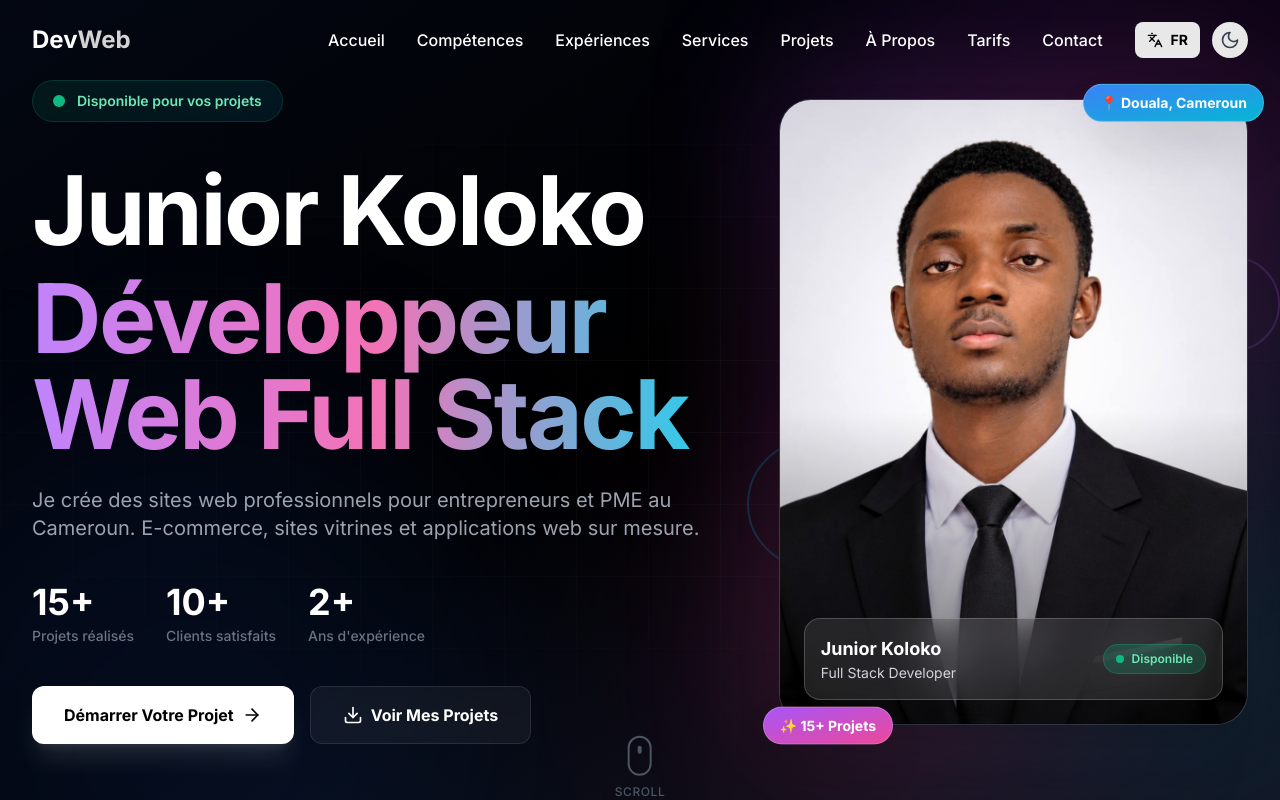
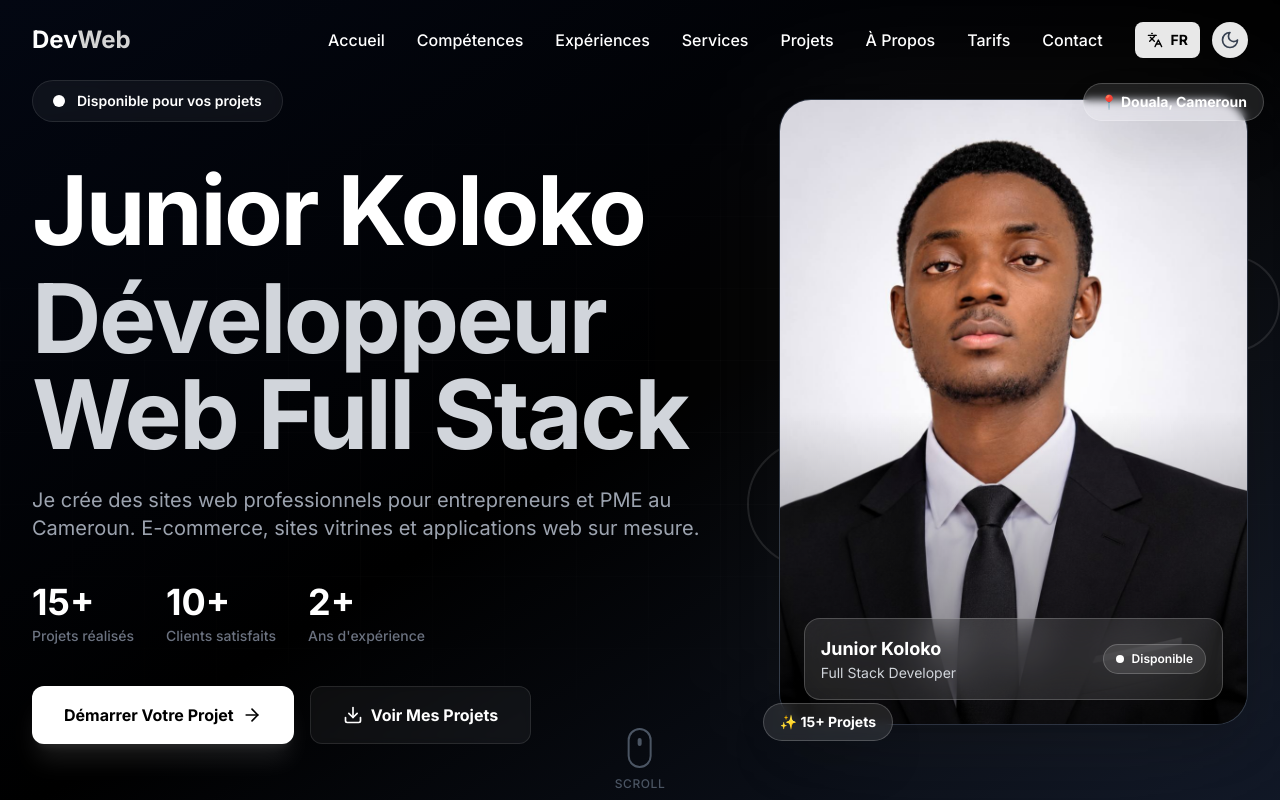
Before and after one commit to KLK2005/MonPorteFolio, a Next.js app: page / in a window 1280 px wide. Shown: the top 800 px of the page. Built offline with nearby package versions, Linux system fonts and the light colour scheme.

Commit message:
Design minimaliste : couleurs supprimées + animations au scroll désactivées

```diff
--- a/components/Hero.tsx
+++ b/components/Hero.tsx
@@ -1,6 +1,5 @@
 'use client'
 
-import { motion } from 'framer-motion'
 import { ArrowRight, Download } from 'lucide-react'
 import Image from 'next/image'
 import { useLanguage } from '@/contexts/LanguageContext'
@@ -15,15 +14,8 @@ const Hero = () => {
       id="accueil"
       className="relative min-h-screen flex items-center overflow-hidden bg-gradient-to-br from-gray-950 via-black to-gray-900"
     >
-      {/* Gradient blobs subtils et élégants */}
-      <div className="absolute inset-0 overflow-hidden opacity-40">
-        <div className="absolute -top-40 -right-40 w-[600px] h-[600px] bg-purple-600/30 rounded-full blur-[120px] animate-blob" />
-        <div className="absolute -bottom-40 -left-40 w-[600px] h-[600px] bg-blue-600/30 rounded-full blur-[120px] animate-blob animation-delay-2000" />
-        <div className="absolute top-1/2 left-1/2 -translate-x-1/2 -translate-y-1/2 w-[500px] h-[500px] bg-pink-600/20 rounded-full blur-[120px] animate-blob animation-delay-4000" />
-      </div>
-
       {/* Grille subtile */}
-      <div className="absolute inset-0 bg-[linear-gradient(rgba(255,255,255,0.03)_1px,transparent_1px),linear-gradient(90deg,rgba(255,255,255,0.03)_1px,transparent_1px)] bg-[size:72px_72px] [mask-image:radial-gradient(ellipse_80%_50%_at_50%_50%,black,transparent)]" />
+      <div className="absolute inset-0 bg-[linear-gradient(rgba(255,255,255,0.02)_1px,transparent_1px),linear-gradient(90deg,rgba(255,255,255,0.02)_1px,transparent_1px)] bg-[size:72px_72px] [mask-image:radial-gradient(ellipse_80%_50%_at_50%_50%,black,transparent)]" />
 
       <div className="container mx-auto px-4 sm:px-6 lg:px-8 relative z-10 py-20">
         <div className="max-w-7xl mx-auto">
@@ -33,33 +25,23 @@ const Hero = () => {
             <div className="lg:col-span-7 text-center lg:text-left space-y-10">
 
               {/* Badge de statut */}
-              <motion.div
-                initial={{ opacity: 0, y: 20 }}
-                animate={{ opacity: 1, y: 0 }}
-                transition={{ duration: 0.6 }}
-                className="inline-flex items-center gap-3 bg-gradient-to-r from-emerald-500/10 to-cyan-500/10 backdrop-blur-sm border border-emerald-500/20 px-5 py-2.5 rounded-full"
-              >
+              <div className="inline-flex items-center gap-3 bg-white/5 backdrop-blur-sm border border-white/10 px-5 py-2.5 rounded-full">
                 <span className="relative flex h-3 w-3">
-                  <span className="animate-ping absolute inline-flex h-full w-full rounded-full bg-emerald-400 opacity-75"></span>
-                  <span className="relative inline-flex rounded-full h-3 w-3 bg-emerald-500"></span>
+                  <span className="animate-ping absolute inline-flex h-full w-full rounded-full bg-white opacity-75"></span>
+                  <span className="relative inline-flex rounded-full h-3 w-3 bg-white"></span>
                 </span>
-                <span className="text-sm font-semibold text-emerald-300">
+                <span className="text-sm font-semibold text-white">
                   {t('hero.greeting')}
                 </span>
-              </motion.div>
+              </div>
 
               {/* Titre principal épuré */}
-              <motion.div
-                initial={{ opacity: 0, y: 20 }}
-                animate={{ opacity: 1, y: 0 }}
-                transition={{ duration: 0.6, delay: 0.1 }}
-                className="space-y-6"
-              >
+              <div className="space-y-6">
                 <h1 className="text-5xl sm:text-6xl lg:text-7xl xl:text-8xl font-bold leading-[1.1] tracking-tight">
                   <span className="block text-white mb-3">
                     {t('hero.title')}
                   </span>
-                  <span className="block bg-gradient-to-r from-purple-400 via-pink-400 to-cyan-400 bg-clip-text text-transparent">
+                  <span className="block text-gray-300">
                     {t('hero.subtitle')}
                   </span>
                 </h1>
@@ -67,15 +49,10 @@ const Hero = () => {
                 <p className="text-lg sm:text-xl text-gray-400 leading-relaxed max-w-2xl mx-auto lg:mx-0">
                   {t('hero.description')}
                 </p>
-              </motion.div>
+              </div>
 
               {/* Stats rapides */}
-              <motion.div
-                initial={{ opacity: 0, y: 20 }}
-                animate={{ opacity: 1, y: 0 }}
-                transition={{ duration: 0.6, delay: 0.2 }}
-                className="flex flex-wrap gap-8 justify-center lg:justify-start"
-              >
+              <div className="flex flex-wrap gap-8 justify-center lg:justify-start">
                 {[
                   { value: '15+', label: t('hero.stats.projects') || 'Projets réalisés' },
                   { value: '10+', label: t('hero.stats.clients') || 'Clients satisfaits' },
@@ -90,58 +67,40 @@ const Hero = () => {
                     </div>
                   </div>
                 ))}
-              </motion.div>
+              </div>
 
               {/* Boutons d'action */}
-              <motion.div
-                initial={{ opacity: 0, y: 20 }}
-                animate={{ opacity: 1, y: 0 }}
-                transition={{ duration: 0.6, delay: 0.3 }}
-                className="flex flex-col sm:flex-row gap-4 justify-center lg:justify-start"
-              >
-                <motion.a
+              <div className="flex flex-col sm:flex-row gap-4 justify-center lg:justify-start">
+                <a
                   href={`https://wa.me/${whatsappNumber}?text=${whatsappMessage}`}
                   target="_blank"
                   rel="noopener noreferrer"
-                  whileHover={{ scale: 1.02 }}
-                  whileTap={{ scale: 0.98 }}
-                  className="group relative inline-flex items-center justify-center gap-2 bg-white text-black px-8 py-4 rounded-xl font-bold text-base overflow-hidden shadow-xl shadow-white/10 hover:shadow-white/20 transition-all"
+                  className="group relative inline-flex items-center justify-center gap-2 bg-white text-black px-8 py-4 rounded-xl font-bold text-base overflow-hidden shadow-xl shadow-white/10 hover:shadow-white/20 transition-all hover:scale-105"
                 >
                   <span className="relative z-10 flex items-center gap-2">
                     {t('hero.cta')}
                     <ArrowRight className="w-5 h-5 group-hover:translate-x-1 transition-transform" />
                   </span>
-                </motion.a>
+                </a>
 
-                <motion.a
+                <a
                   href="#projets"
-                  whileHover={{ scale: 1.02 }}
-                  whileTap={{ scale: 0.98 }}
-                  className="inline-flex items-center justify-center gap-2 bg-white/5 backdrop-blur-sm border border-white/10 text-white px-8 py-4 rounded-xl font-bold text-base hover:bg-white/10 hover:border-white/20 transition-all"
+                  className="inline-flex items-center justify-center gap-2 bg-white/5 backdrop-blur-sm border border-white/10 text-white px-8 py-4 rounded-xl font-bold text-base hover:bg-white/10 hover:border-white/20 transition-all hover:scale-105"
                 >
                   <Download className="w-5 h-5" />
                   {t('hero.portfolio')}
-                </motion.a>
-              </motion.div>
+                </a>
+              </div>
             </div>
 
             {/* Photo professionnelle - 5 colonnes */}
-            <motion.div
-              initial={{ opacity: 0, scale: 0.9 }}
-              animate={{ opacity: 1, scale: 1 }}
-              transition={{ duration: 0.8, delay: 0.2 }}
-              className="lg:col-span-5 relative"
-            >
+            <div className="lg:col-span-5 relative">
               <div className="relative max-w-md mx-auto lg:max-w-none">
                 {/* Halo lumineux */}
-                <div className="absolute inset-0 bg-gradient-to-br from-purple-500/20 via-pink-500/20 to-cyan-500/20 rounded-[2.5rem] blur-3xl transform scale-105" />
+                <div className="absolute inset-0 bg-white/5 rounded-[2.5rem] blur-3xl transform scale-105" />
 
                 {/* Conteneur de l'image */}
-                <motion.div
-                  whileHover={{ y: -8 }}
-                  transition={{ type: "spring", stiffness: 300, damping: 20 }}
-                  className="relative z-10"
-                >
+                <div className="relative z-10">
                   {/* Image */}
                   <div className="relative aspect-[3/4] rounded-[2rem] overflow-hidden border border-white/10 bg-gradient-to-br from-gray-900 to-gray-800 shadow-2xl">
                     <Image
@@ -163,63 +122,46 @@ const Hero = () => {
                           <h3 className="text-white font-bold text-lg">Junior Koloko</h3>
                           <p className="text-gray-300 text-sm">Full Stack Developer</p>
                         </div>
-                        <div className="flex items-center gap-2 bg-emerald-500/20 border border-emerald-500/30 px-3 py-1.5 rounded-full">
+                        <div className="flex items-center gap-2 bg-white/10 border border-white/20 px-3 py-1.5 rounded-full">
                           <span className="relative flex h-2 w-2">
-                            <span className="animate-ping absolute inline-flex h-full w-full rounded-full bg-emerald-400 opacity-75"></span>
-                            <span className="relative inline-flex rounded-full h-2 w-2 bg-emerald-500"></span>
+                            <span className="animate-ping absolute inline-flex h-full w-full rounded-full bg-white opacity-75"></span>
+                            <span className="relative inline-flex rounded-full h-2 w-2 bg-white"></span>
                           </span>
-                          <span className="text-emerald-300 text-xs font-semibold">Disponible</span>
+                          <span className="text-white text-xs font-semibold">Disponible</span>
                         </div>
                       </div>
                     </div>
                   </div>
 
                   {/* Badge flottant - Localisation */}
-                  <motion.div
-                    animate={{ y: [-5, 5, -5] }}
-                    transition={{ duration: 4, repeat: Infinity, ease: "easeInOut" }}
-                    className="absolute -top-4 -right-4 bg-gradient-to-br from-blue-500 to-cyan-500 text-white px-4 py-2 rounded-full font-bold text-sm shadow-2xl border border-white/20"
-                  >
+                  <div className="absolute -top-4 -right-4 bg-white/10 backdrop-blur-sm border border-white/20 text-white px-4 py-2 rounded-full font-bold text-sm shadow-2xl">
                     📍 Douala, Cameroun
-                  </motion.div>
+                  </div>
 
                   {/* Badge flottant - Projets */}
-                  <motion.div
-                    animate={{ y: [5, -5, 5] }}
-                    transition={{ duration: 3, repeat: Infinity, ease: "easeInOut", delay: 0.5 }}
-                    className="absolute -bottom-4 -left-4 bg-gradient-to-br from-purple-500 to-pink-500 text-white px-4 py-2 rounded-full font-bold text-sm shadow-2xl border border-white/20"
-                  >
+                  <div className="absolute -bottom-4 -left-4 bg-white/10 backdrop-blur-sm border border-white/20 text-white px-4 py-2 rounded-full font-bold text-sm shadow-2xl">
                     ✨ 15+ Projets
-                  </motion.div>
-                </motion.div>
+                  </div>
+                </div>
 
                 {/* Cercles décoratifs */}
-                <div className="absolute top-1/4 -right-8 w-24 h-24 border-2 border-purple-500/20 rounded-full" />
-                <div className="absolute bottom-1/4 -left-8 w-32 h-32 border-2 border-cyan-500/20 rounded-full" />
+                <div className="absolute top-1/4 -right-8 w-24 h-24 border-2 border-white/10 rounded-full" />
+                <div className="absolute bottom-1/4 -left-8 w-32 h-32 border-2 border-white/10 rounded-full" />
               </div>
-            </motion.div>
+            </div>
           </div>
         </div>
       </div>
 
       {/* Scroll indicator minimaliste */}
-      <motion.div
-        initial={{ opacity: 0 }}
-        animate={{ opacity: 1 }}
-        transition={{ delay: 1 }}
-        className="absolute bottom-8 left-1/2 -translate-x-1/2 z-20 hidden lg:block"
-      >
-        <motion.div
-          animate={{ y: [0, 8, 0] }}
-          transition={{ duration: 2, repeat: Infinity, ease: "easeInOut" }}
-          className="flex flex-col items-center gap-2 text-gray-600 hover:text-white transition-colors cursor-pointer"
-        >
+      <div className="absolute bottom-8 left-1/2 -translate-x-1/2 z-20 hidden lg:block">
+        <div className="flex flex-col items-center gap-2 text-gray-600 hover:text-white transition-colors cursor-pointer">
           <div className="w-6 h-10 border-2 border-current rounded-full flex justify-center pt-2">
-            <motion.div className="w-1 h-2 bg-current rounded-full" />
+            <div className="w-1 h-2 bg-current rounded-full" />
           </div>
           <span className="text-xs font-medium uppercase tracking-wider">Scroll</span>
-        </motion.div>
-      </motion.div>
+        </div>
+      </div>
     </section>
   )
 }
```
